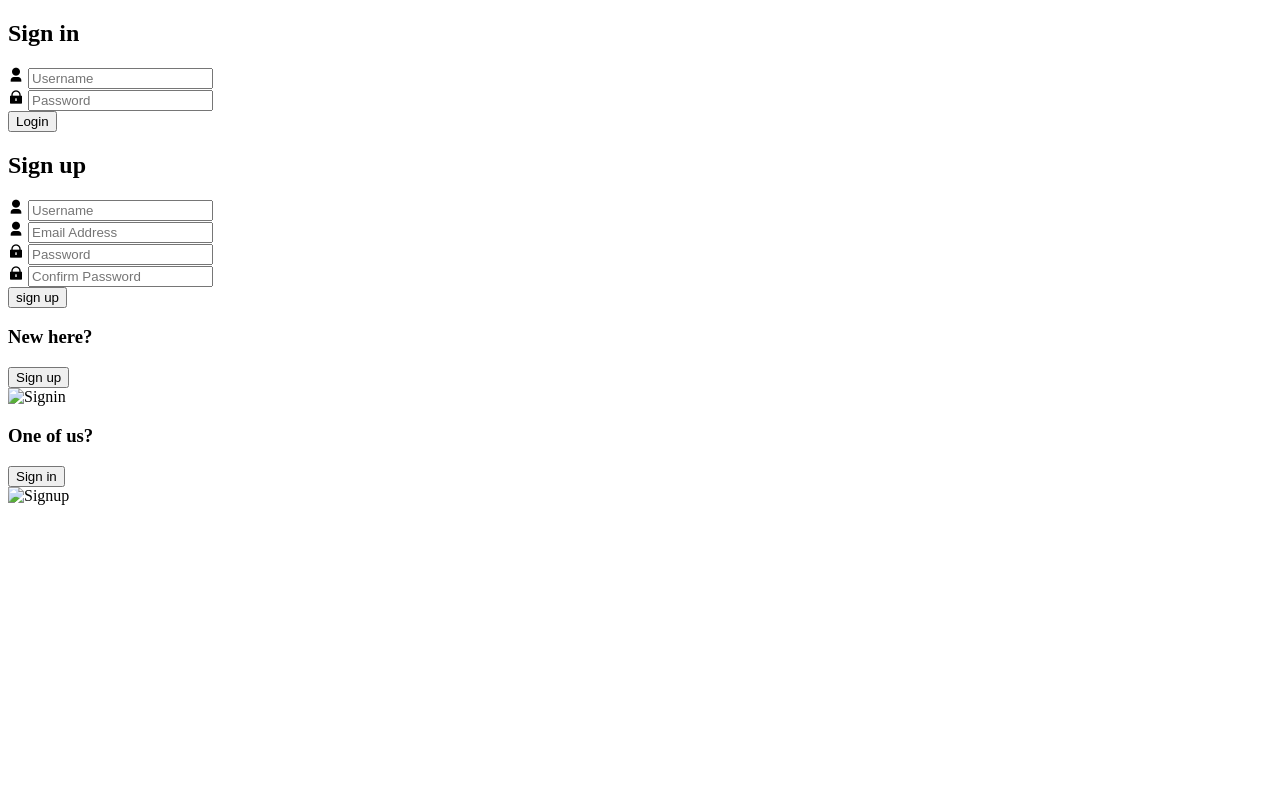
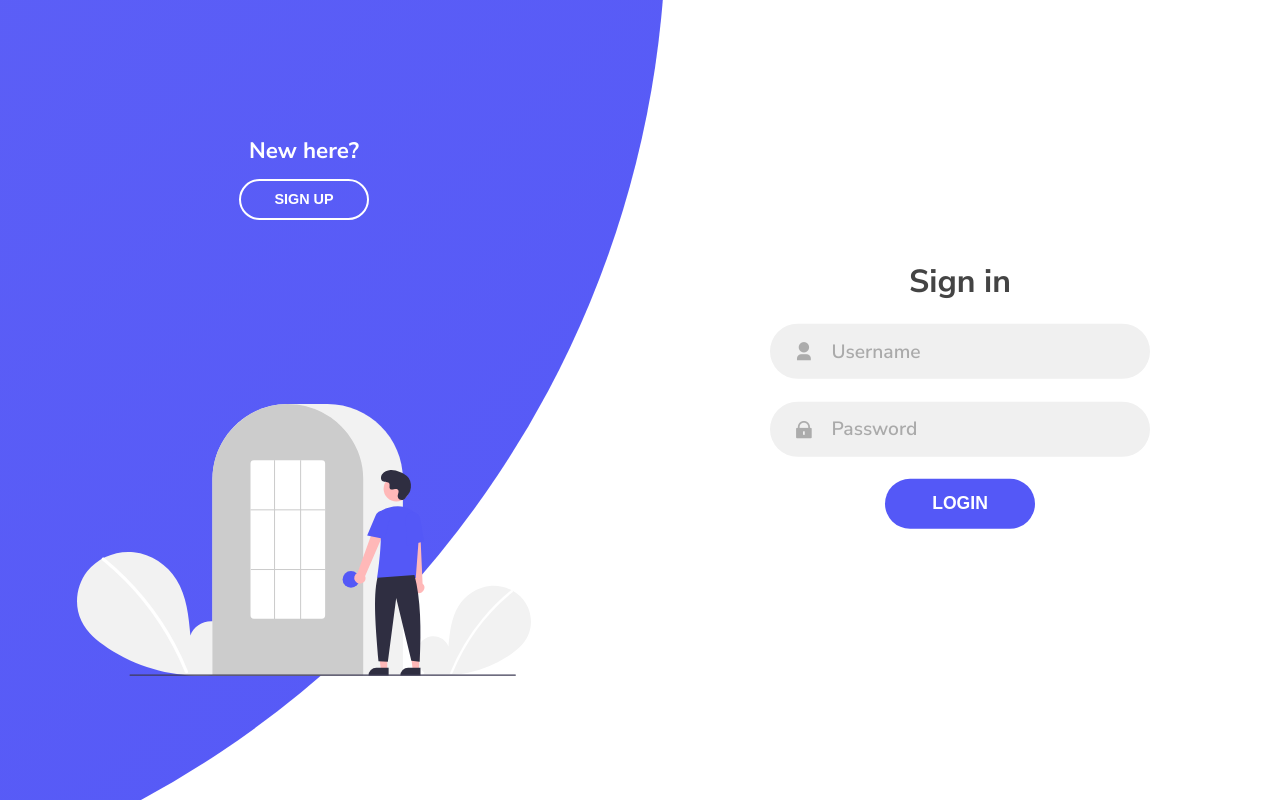
Before and after one commit to karam-zomlut/Reddit, a plain HTML site: page sign.html in a window 1280 px wide. Drawn offline with nearby package versions, Linux system fonts and the light colour scheme; the site is published under a folder, as on GitHub Pages, so addresses that start at the root find nothing.

Commit message:
Update sign.html

```diff
--- a/sign.html
+++ b/sign.html
@@ -5,15 +5,15 @@
     <meta http-equiv="X-UA-Compatible" content="IE=edge">
     <meta name="viewport" content="width=device-width, initial-scale=1.0">
     <!-- Favicon -->
-    <link rel="shortcut icon" href="/img/logo.svg" type="image/x-icon">
+    <link rel="shortcut icon" href="img/logo.svg" type="image/x-icon">
     <!-- Font Family -->
     <link rel="preconnect" href="https://fonts.googleapis.com">
     <link rel="preconnect" href="https://fonts.gstatic.com" crossorigin>
     <link href="https://fonts.googleapis.com/css2?family=Nunito+Sans:ital,wght@0,200;0,300;0,400;0,600;0,700;0,800;0,900;1,200;1,300;1,400;1,600;1,700;1,800;1,900&display=swap" rel="stylesheet">
     <!-- Calling CSS Files -->
     <link href="https://cdn.jsdelivr.net/npm/remixicon@2.5.0/fonts/remixicon.css" rel="stylesheet">
-    <link rel="stylesheet" href="/css/style.css">
-    <link rel="stylesheet" href="/css/media.css">
+    <link rel="stylesheet" href="css/style.css">
+    <link rel="stylesheet" href="css/media.css">
     <!-- Page Title -->
     <title>Socially</title>
 </head>
@@ -74,7 +74,7 @@
                     <button class="btn transparent" id="signup-btn">Sign up</button>
                 </div>
 
-                <img src="/img/signin.svg" alt="Signin">
+                <img src="img/signin.svg" alt="Signin">
             </div>
 
             <div class="panel right-panel">
@@ -83,12 +83,12 @@
                     <button class="btn transparent" id="signin-btn">Sign in</button>
                 </div>
 
-                <img src="/img/signup.svg" alt="Signup">
+                <img src="img/signup.svg" alt="Signup">
             </div>
         </div>
     </div>
 
     <!-- Calling JavaScript Files -->
-    <script src="/js/sign.js"></script>
+    <script src="js/sign.js"></script>
 </body>
 </html>
```
